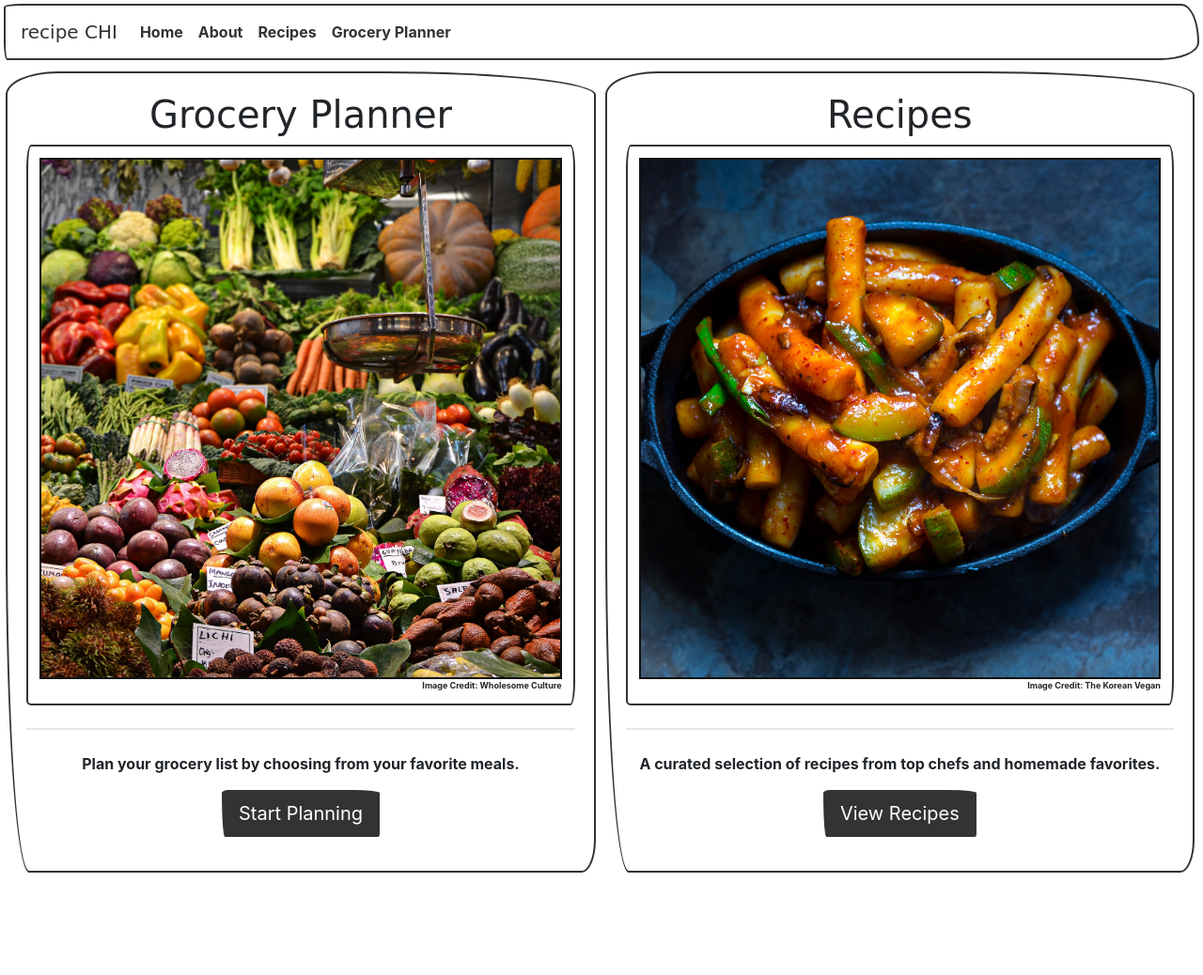
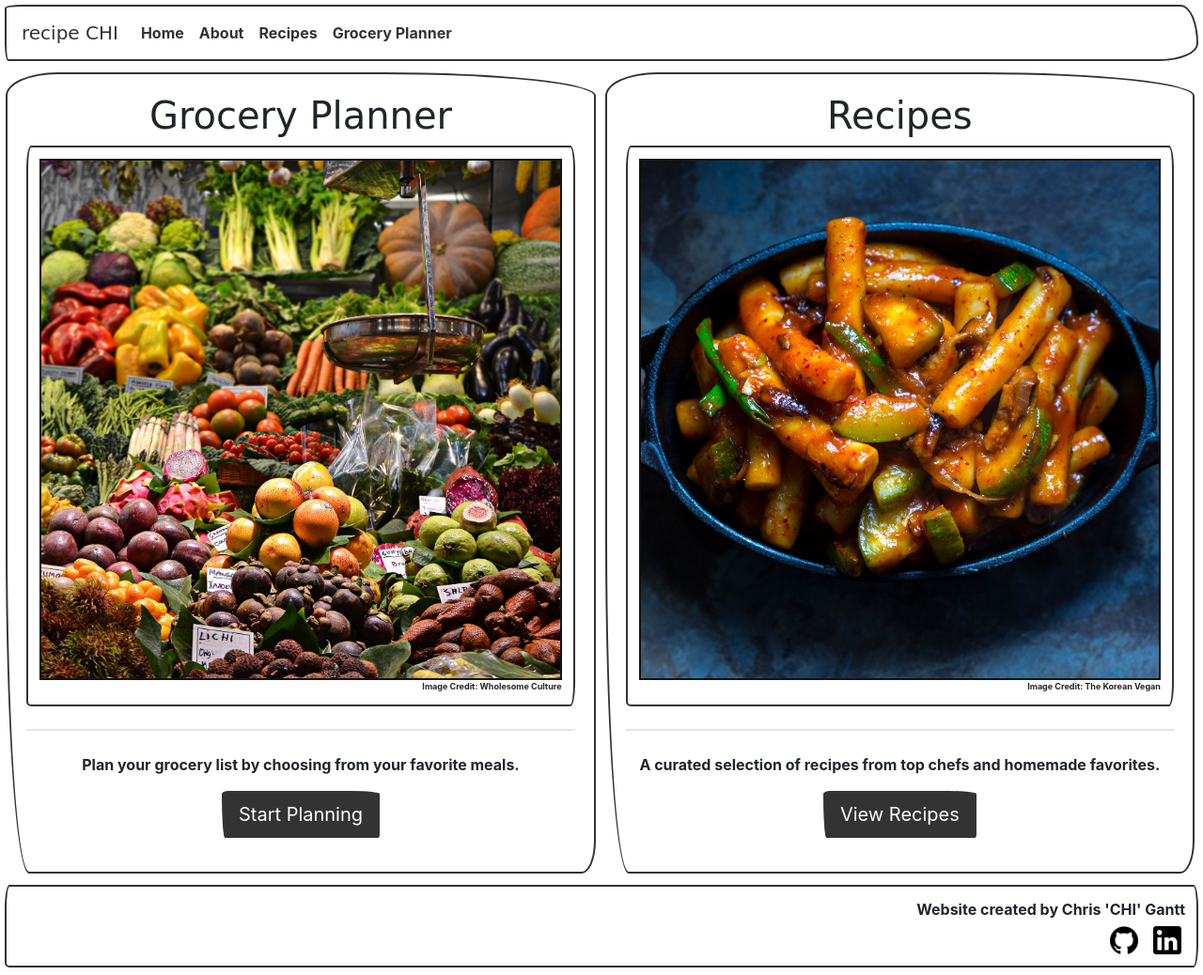
Before and after one commit to ganttArt/recipe-chi, a Django app: page / in a window 1280 px wide. Shown: the whole page at 94% size. Before the commit the page ends 929 px from the top, so only its background shows below. Run offline with Django 3.2, Linux system fonts and the light colour scheme; some libraries are stand-ins or nearby versions; some web fonts are replaced.

Commit message:
Added footer with website creation attribution and links to social media. Styling for footer in base.css.

```diff
--- a/groceries_app/static/css/base.css
+++ b/groceries_app/static/css/base.css
@@ -1,3 +1,25 @@
-nav{
-    margin: 4px 4px 4px 4px;
+nav {
+    margin: 5px 5px 4px 5px;
+    max-width: 100%;
 }
+
+.social-links {
+    text-decoration: none;
+    margin-left: 8px;
+    margin-right: 4px;
+}
+
+.social-links:hover {
+    filter: invert(50%);
+    text-decoration: none;
+}
+
+#footer-card {
+    margin: 4px 5px 8px 5px;
+    max-width: 100%;
+    text-align: right;
+}
+
+#footer-text {
+    margin: 0 0 6px 0;
+}
--- a/groceries_app/static/css/home.css
+++ b/groceries_app/static/css/home.css
@@ -18,8 +18,6 @@ figcaption {
     padding: 0.75rem;
     /* padding-bottom: 0rem; */
 }
-
-
 
 @media screen and (min-width: 668px) {
     .jumbotron {
--- a/templates/base.html
+++ b/templates/base.html
@@ -33,9 +33,20 @@
                 </ul>
             </div>
         </nav>
-        {% block content %}
-        {% endblock content %}
-
+        {% block content %}{% endblock content %}
+        <footer>
+            <div class="card border-primary" id='footer-card'>
+                <div class="card-body">
+                    <p class="card-text" id='footer-text'>Website created by Chris 'CHI' Gantt</p>
+                    <a class='social-links' href="https://github.com/ganttArt" target=”_blank”>
+                        <img src="{% static 'images/github.png' %}" height="30" width="30">
+                    </a>
+                    <a class='social-links' href="https://www.linkedin.com/in/gantt/" target=”_blank”>
+                        <img src="{% static 'images/linkedin.svg' %}" height="30" width="30">
+                    </a>
+                </div>
+              </div>
+        </footer>
         <!-- Bootstrap JavaScript -->
         <script src="https://code.jquery.com/jquery-3.4.1.slim.min.js" integrity="sha384-J6qa4849blE2+poT4WnyKhv5vZF5SrPo0iEjwBvKU7imGFAV0wwj1yYfoRSJoZ+n" crossorigin="anonymous"></script>
         <script src="https://cdn.jsdelivr.net/npm/popper.js@1.16.0/dist/umd/popper.min.js" integrity="sha384-Q6E9RHvbIyZFJoft+2mJbHaEWldlvI9IOYy5n3zV9zzTtmI3UksdQRVvoxMfooAo" crossorigin="anonymous"></script>
```
Also changed, not shown: groceries_app/static/images/github.png (added), groceries_app/static/images/linkedin.svg (added).
